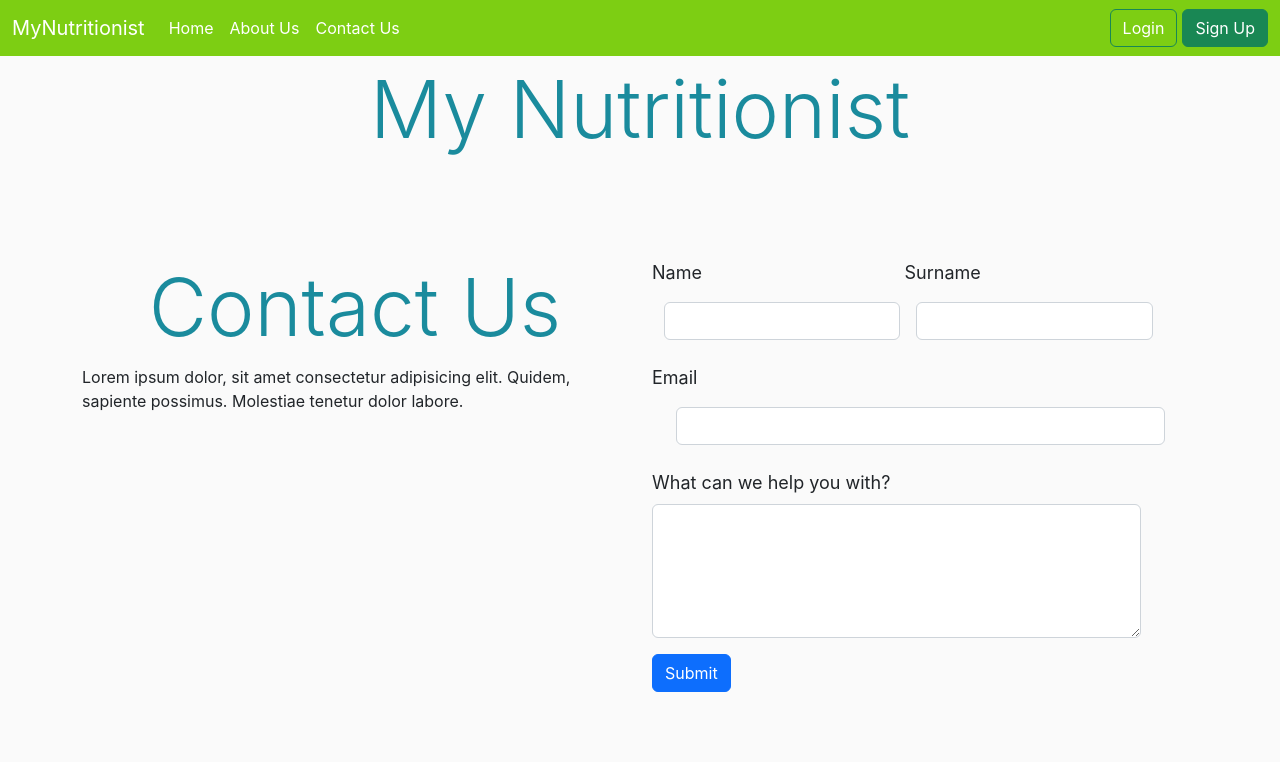
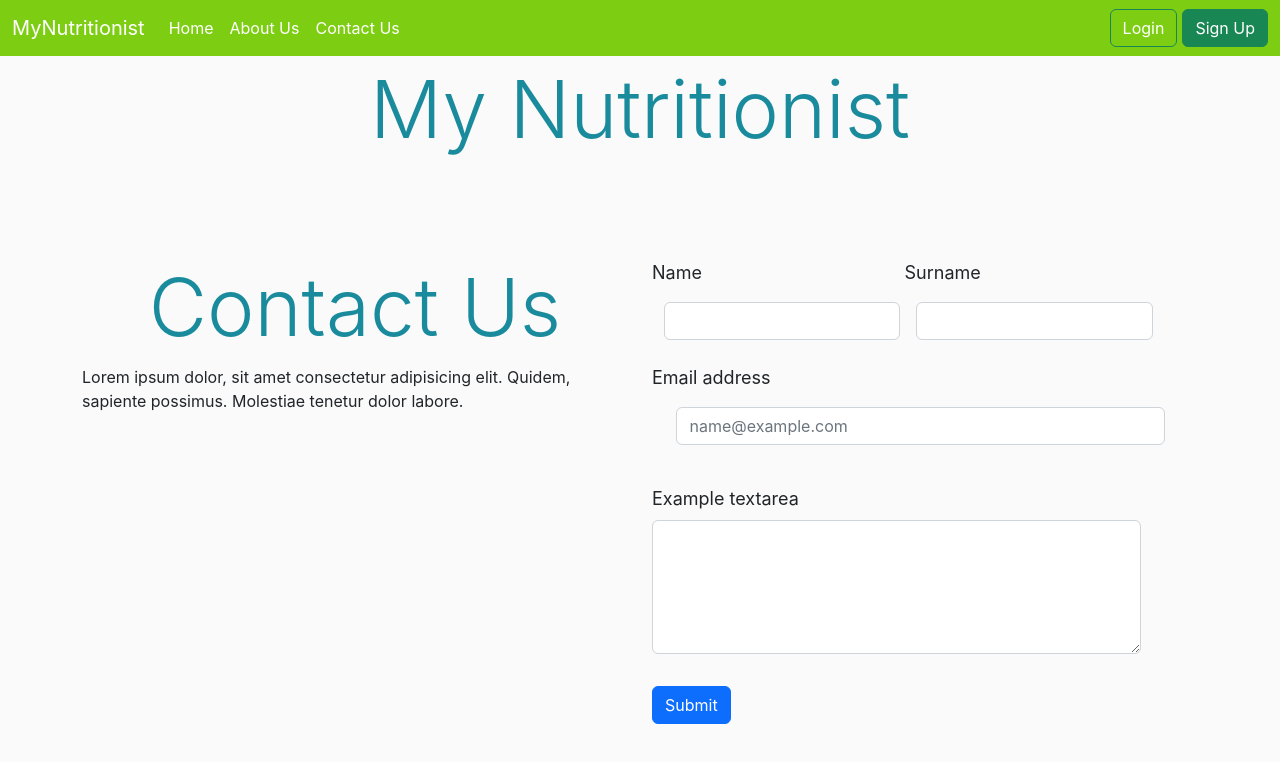
Before and after one commit to kodluyoruz-ist-front-end-bootcamp-k140/final-project-Mhsnarsln09, a React (Create React App) app in the folder my-app/: page /contact in a window 1280 px wide. Shown: the top 762 px of the page. Built offline with nearby package versions, Linux system fonts and the light colour scheme.

Commit message:
css rename

```diff
--- a/my-app/src/Pages/aboutPages.js
+++ b/my-app/src/Pages/aboutPages.js
@@ -1,5 +1,5 @@
 import { Header } from "../components/Header";
-import "./style.css"
+import "./page.css"
 
 
 export function AboutPages() {
--- a/my-app/src/Pages/contactPages.js
+++ b/my-app/src/Pages/contactPages.js
@@ -1,5 +1,5 @@
 import { Header } from "../components/Header";
-import "./style.css"
+import "./page.css"
 export function ContactPages() {
     return (
         < >
@@ -24,14 +24,13 @@ export function ContactPages() {
                                 <label htmlFor="inputSurname" className="form-label">Surname</label>
                                 <input className="form-control" id="inputContactSurname" />
                             </div>
-                            <div className="col-12">
-                                <label htmlFor="inputEmail" className="form-label">Email</label>
-                                <input type="email" className="form-control" id="inputContactEmail" />
+                            <div className="mb-3">
+                                <label htmlFor="exampleFormControlInput1" className="form-label">Email address</label>
+                                <input type="email" className="form-control" id="exampleFormControlInput1" placeholder="name@example.com"/>
                             </div>
-                            <div className="col-12 ">
-                                <label htmlFor="exampleFormControlTextarea1" className="form-label">What can we help you with?</label>
+                            <div className="mb-3">
+                                <label htmlFor="exampleFormControlTextarea1" className="form-label">Example textarea</label>
                                 <textarea className="form-control" id="exampleFormControlTextarea1" rows="5"></textarea>
-
                             </div>
 
                             <div className="col-12">
--- a/my-app/src/Pages/homePages.js
+++ b/my-app/src/Pages/homePages.js
@@ -1,6 +1,6 @@
 import { Header } from "../components/Header";
 import { useNavigate } from "react-router-dom";
-import "./style.css"
+import "./page.css"
 
 export function HomePages() {
     const navigate = useNavigate()
--- a/my-app/src/components/bmiCalculator/bmiCalculator.js
+++ b/my-app/src/components/bmiCalculator/bmiCalculator.js
@@ -1,5 +1,5 @@
 import React, { useState } from "react"
-import "./style.css"
+import "./calculator.css"
 import toast from "react-hot-toast";
 import { useNavigate } from "react-router-dom";
 
```
Also changed, not shown: my-app/src/Pages/page.css (renamed from my-app/src/Pages/style.css), my-app/src/components/bmiCalculator/calculator.css (renamed from my-app/src/components/bmiCalculator/style.css).
